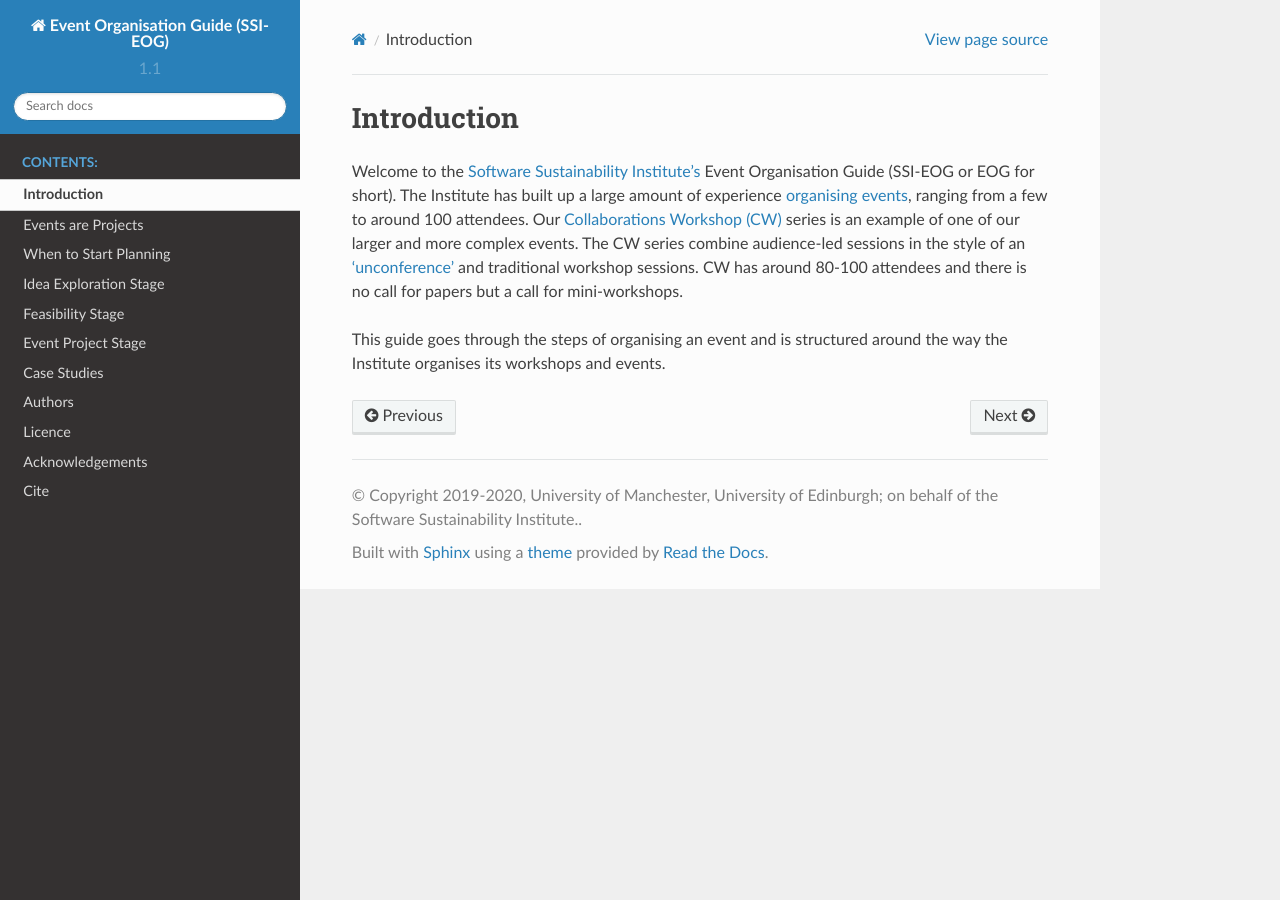
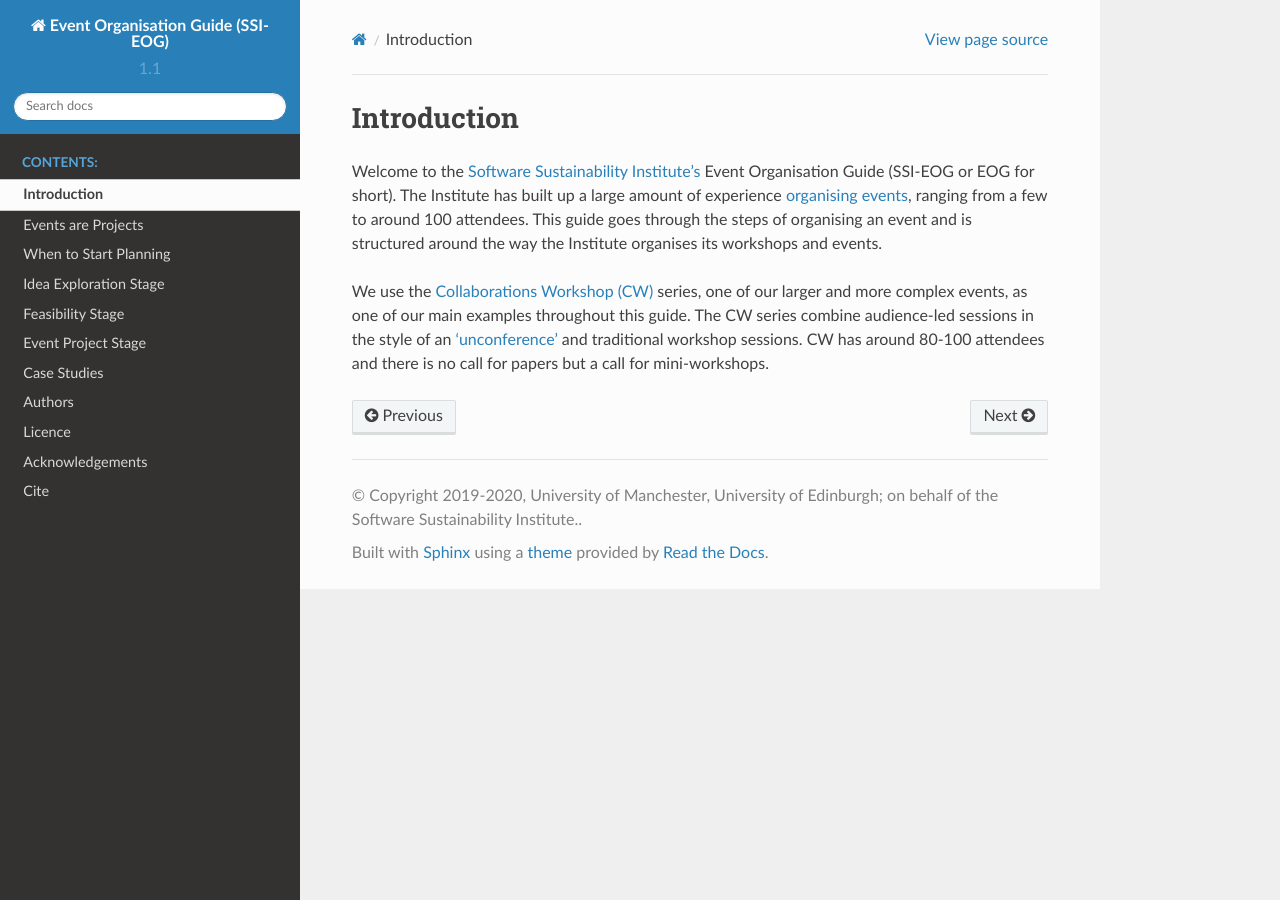
Before and after one commit to softwaresaved/event-organisation-guide, a Sphinx documentation site: the page built from docs/eog/introduction.rst, in a window 1280 px wide. Built offline with Sphinx 7.4.7 and the Read the Docs theme 2.0.0, drawn with Linux system fonts in a browser that asks for light colours.

Commit message:
Update introduction.rst

```diff
--- a/docs/eog/introduction.rst
+++ b/docs/eog/introduction.rst
@@ -3,6 +3,6 @@
 Introduction
 ============
 
-Welcome to the `Software Sustainability Institute's <https://www.software.ac.uk/about>`_  Event Organisation Guide (SSI-EOG or EOG for short). The Institute has built up a large amount of experience `organising events <https://www.software.ac.uk/programmes-and-events/other-workshops>`_,  ranging from a few to around 100 attendees. Our `Collaborations Workshop (CW) <https://www.software.ac.uk/programmes-and-events/collaborations-workshops>`_ series is an example of one of our larger and more complex events. The CW series combine audience-led sessions in the style of an `‘unconference’ <https://www.software.ac.uk/blog/2016-09-28-running-unconference-top-tips>`_ and traditional workshop sessions. CW has around 80-100 attendees and there is no call for papers but a call for mini-workshops.
+Welcome to the `Software Sustainability Institute's <https://www.software.ac.uk/about>`_  Event Organisation Guide (SSI-EOG or EOG for short). The Institute has built up a large amount of experience `organising events <https://www.software.ac.uk/programmes-and-events/other-workshops>`_,  ranging from a few to around 100 attendees. This guide goes through the steps of organising an event and is structured around the way the Institute organises its workshops and events.
 
-This guide goes through the steps of organising an event and is structured around the way the Institute organises its workshops and events.
+We use the `Collaborations Workshop (CW) <https://www.software.ac.uk/programmes-and-events/collaborations-workshops>`_ series, one of our larger and more complex events, as one of our main examples throughout this guide. The CW series combine audience-led sessions in the style of an `‘unconference’ <https://www.software.ac.uk/blog/2016-09-28-running-unconference-top-tips>`_ and traditional workshop sessions. CW has around 80-100 attendees and there is no call for papers but a call for mini-workshops.
```
